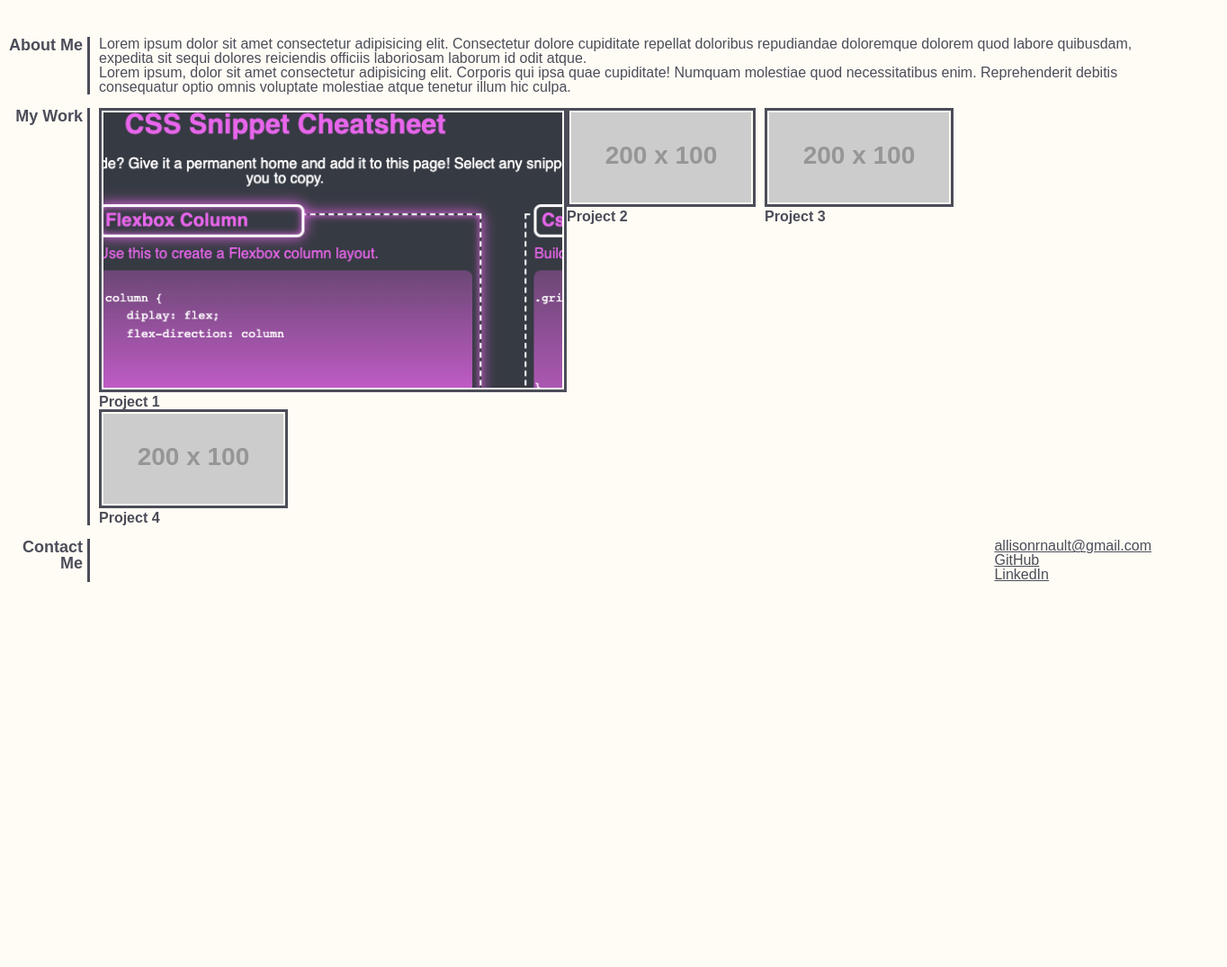
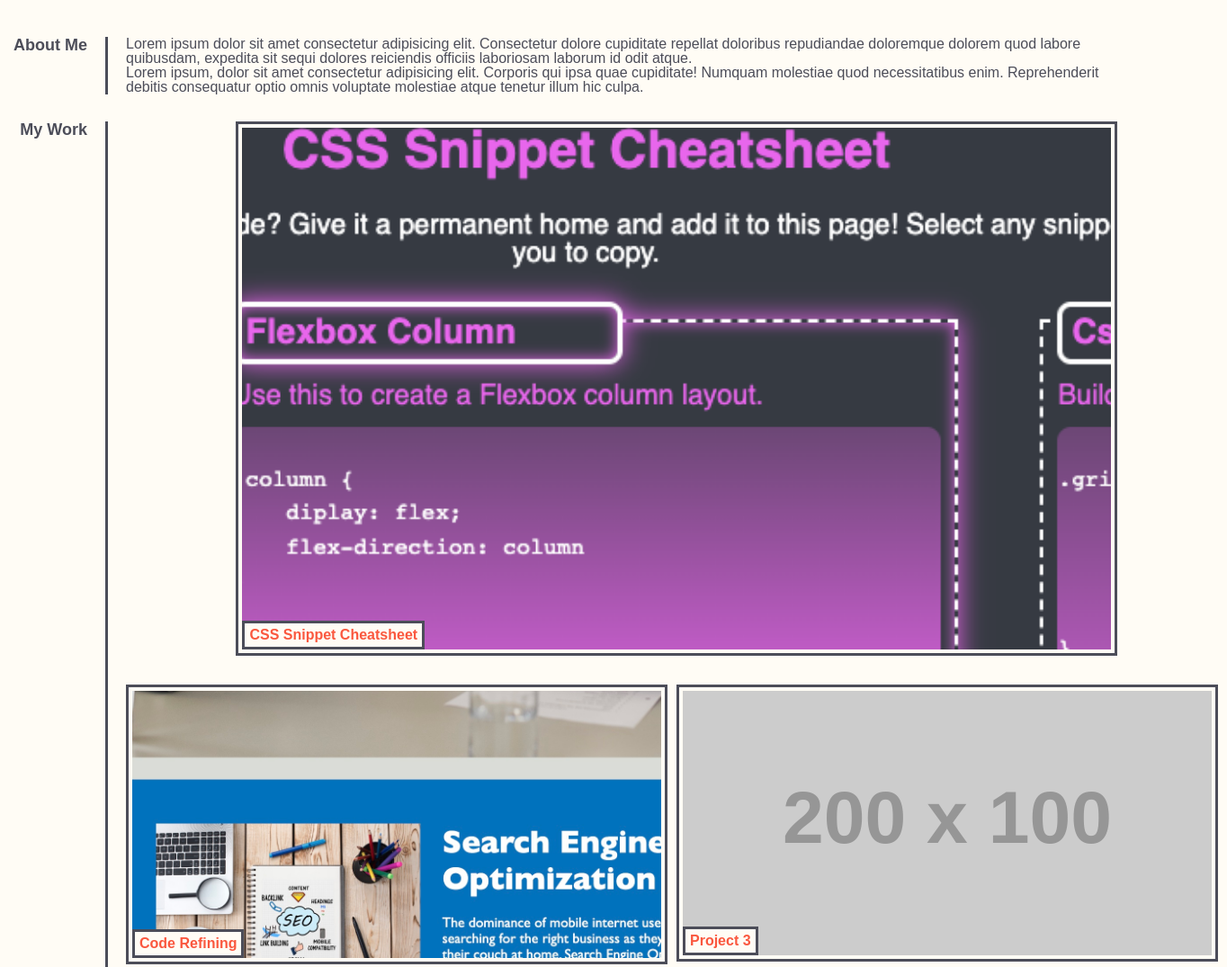
Before and after one commit to allisonnault/Portfolio-02, a plain HTML site: page index2.html in a window 1280 px wide. Shown: the part 849-1924 px from the top of the page at 90% size, 1364 px wide, since content can reach past the window. Before the commit the page ends 1496 px from the top, so only its background shows below. Drawn offline with Linux system fonts and the light colour scheme; placeholder pictures from the web are drawn by us.

Commit message:
almost there

```diff
--- a/assets/style2.css
+++ b/assets/style2.css
@@ -36,7 +36,6 @@ nav li {
     float: left;
     margin: 20px;
     padding: 5px;
-    text-decoration: none;
 }
 nav a {
     display: block;
@@ -44,7 +43,14 @@ nav a {
     padding: 0px 10px;
     text-decoration: none;
     display: inline;
+    font-weight: bold;
 }
+
+nav a:hover {
+    color: var(--green);
+    font-weight: bolder;
+}
+
 /* background image */
 .background-image {
     width: 100%;
@@ -55,35 +61,94 @@ nav a {
 /* main section */
 section {
     display: flex;
-    justify-content: space-between;
-    margin-bottom: 15px;
+    justify-content: flex-start;
+    margin-bottom: 30px;
+    flex-direction: row;
 }
 
 section h2 {
     color: var(--accent);
     font-size: large;
     text-align: right;
+    padding-right: 20px;
+    padding-left: 5px;
+    border-right: var(--accent) solid 3px;
+    min-width: 120px;
+    max-width: 120px;
+    }
+.about article, .contact article {
+    margin-right: 20px;
+    margin-left: 20px
+}
+.projects article {
+    display: flex;
+    flex-wrap: wrap;
+    justify-content: space-evenly;
+    align-items: flex-start;
+    margin-right: 20px;
+    margin-left: 20px;
+
+}
+
+.projects h3 {
+    color: var(--main);
+    background-color: var(--background);
+    border: var(--accent) solid 3px;
+    width: fit-content;
+    font-weight: bolder;
+    padding: 5px;
+    position: relative;
+    right: -7px;
+    bottom: 39px;
+}
+
+.projects a {
+    text-decoration: none;
+    color: var(--main);
+}
+.projects a:hover {
+    color: var(--green);
+
+}
+
+.projects img {
+    border: var(--accent) solid 3px;
+    padding: 4px;
     margin-right: 10px;
-    padding-right: 5px;
-    border-right: var(--accent) solid 3px;
-    min-width: 100px;
-    max-width: 100px;
     }
 
-.projects article {
+
+.focus-project {
+    width: 80%;
     display: flex;
-    flex-direction: grid;
-    flex-wrap: wrap;
-    flex: 2;
-}
-.projects img {
-    border: var(--accent) solid 3px;
-    padding: 2px;
-    margin-right: 10px;
+    justify-content: center;
+    flex-direction: column;
 }
 
 .focus-project img {
     width: 100%;
-    flex: 2 1 600px;
-    object-fit: fill;
 }
+
+.sub-projects {
+    width: 50%;
+    display: flex;
+    justify-content: center;
+    flex-direction: column;
+}
+
+.contact ul {
+    list-style-type: none;
+}
+.contact li {
+    display: inline-flex;
+    justify-content: spacflee-between;
+    margin: 10px;
+    padding: 5px;
+}
+
+.contact a {
+    text-decoration: none;
+}
+.contact a:hover {
+    color: var(--green);
+}
--- a/index2.html
+++ b/index2.html
@@ -46,24 +46,28 @@
         <article>
             <div class="focus-project">
                 <img src="./assets/images/CSS Snippet.png" alt="" srcset="">
-                <h3>Project 1</h3>
+                <h3><a href="https://allisonnault.github.io/CSS-Snippet-Cheatsheet/" target="_blank">CSS Snippet Cheatsheet</a></h3>
             </div>
-            <div>
-                <img src="https://dummyimage.com/200x100/f4f3ee/4c4d59" alt="" srcset="">
-                <h3>Project 2</h3>
+            <div class="sub-projects">
+                <img src="./assets/images/refining clip.jpg" alt="" srcset="">
+                <h3><a href="https://allisonnault.github.io/Refining-01/" target="_blank">Code Refining</a></h3>
             </div>
-            <div>
+            <div class="sub-projects">
                 <img src="https://dummyimage.com/200x100/f4f3ee/4c4d59" alt="" srcset="">
                 <h3>Project 3</h3>
             </div>
-            <div>
+            <div class="sub-projects">
                 <img src="https://dummyimage.com/200x100/f4f3ee/4c4d59" alt="" srcset="">
                 <h3>Project 4</h3>
+            </div>
+            <div class="sub-projects">
+                <img src="https://dummyimage.com/200x100/f4f3ee/4c4d59" alt="" srcset="">
+                <h3>Project 5</h3>
             </div>
         </article>
     </section>
 
-    <section id="contact-me">
+    <section id="contact-info">
         <h2>Contact Me</h2>
         <article class="contact">
             <ul>
```
Also changed, not shown: assets/CSS/style.css (line endings or trailing spaces), assets/images/refining clip.jpg (added).
